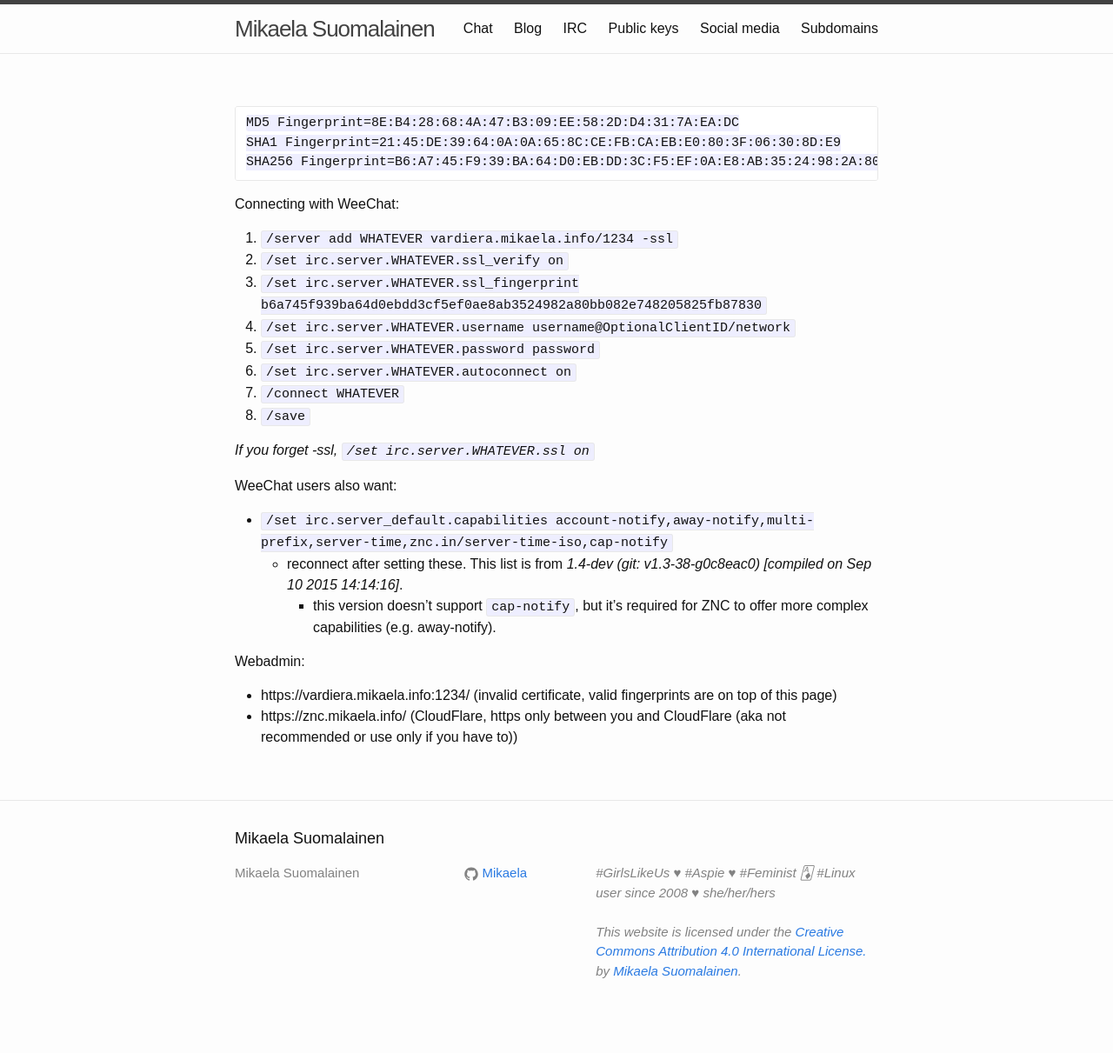
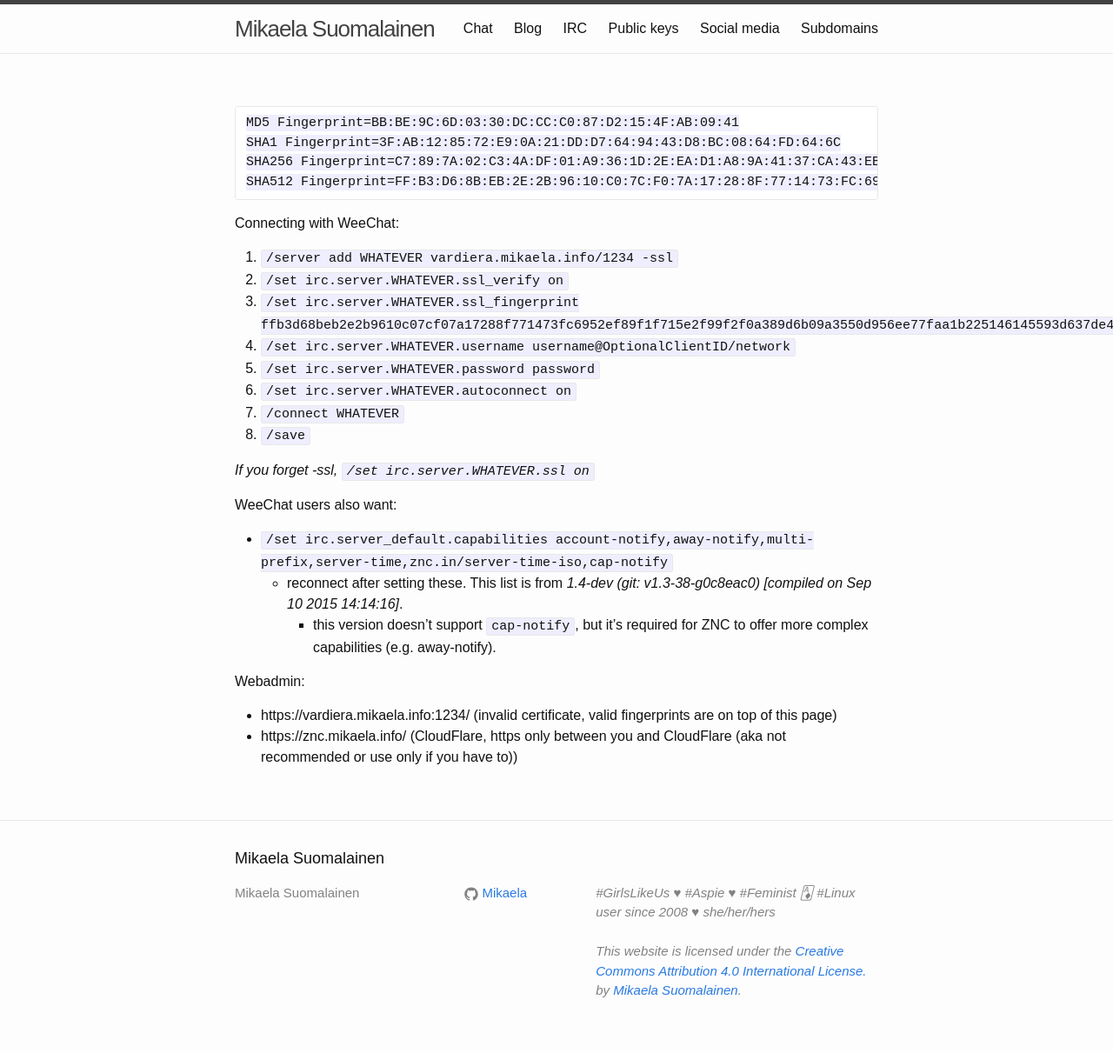
Before and after one commit to Mikaela/mikaela.github.io, a Jekyll site: the page built from pages/irc/znc.markdown, in a window 1280 px wide. Shown: the whole page at 87% size. Built offline with Jekyll 4.4.1, drawn with Linux system fonts in a browser that asks for light colours; Markdown is read by kramdown in place of the engine named in the settings; before the commit the page ends 1188 px from its top, so only the background shows below that.

Commit message:
irc/znc: update fingerprints

````diff
--- a/pages/irc/znc.markdown
+++ b/pages/irc/znc.markdown
@@ -6,16 +6,17 @@
 ---
 
 ```
-MD5 Fingerprint=8E:B4:28:68:4A:47:B3:09:EE:58:2D:D4:31:7A:EA:DC
-SHA1 Fingerprint=21:45:DE:39:64:0A:0A:65:8C:CE:FB:CA:EB:E0:80:3F:06:30:8D:E9
-SHA256 Fingerprint=B6:A7:45:F9:39:BA:64:D0:EB:DD:3C:F5:EF:0A:E8:AB:35:24:98:2A:80:BB:08:2E:74:82:05:82:5F:B8:78:30
+MD5 Fingerprint=BB:BE:9C:6D:03:30:DC:CC:C0:87:D2:15:4F:AB:09:41
+SHA1 Fingerprint=3F:AB:12:85:72:E9:0A:21:DD:D7:64:94:43:D8:BC:08:64:FD:64:6C
+SHA256 Fingerprint=C7:89:7A:02:C3:4A:DF:01:A9:36:1D:2E:EA:D1:A8:9A:41:37:CA:43:EB:F4:60:4D:85:EB:3E:48:35:E3:FC:4B
+SHA512 Fingerprint=FF:B3:D6:8B:EB:2E:2B:96:10:C0:7C:F0:7A:17:28:8F:77:14:73:FC:69:52:EF:89:F1:F7:15:E2:F9:9F:2F:0A:38:9D:6B:09:A3:55:0D:95:6E:E7:7F:AA:1B:22:51:46:14:55:93:D6:37:DE:41:BC:26:3B:D6:E7:A6:0D:F5:DF
 ```
 
 Connecting with WeeChat:
 
 1. `/server add WHATEVER vardiera.mikaela.info/1234 -ssl`
 2. `/set irc.server.WHATEVER.ssl_verify on`
-3. `/set irc.server.WHATEVER.ssl_fingerprint b6a745f939ba64d0ebdd3cf5ef0ae8ab3524982a80bb082e748205825fb87830`
+3. `/set irc.server.WHATEVER.ssl_fingerprint ffb3d68beb2e2b9610c07cf07a17288f771473fc6952ef89f1f715e2f99f2f0a389d6b09a3550d956ee77faa1b225146145593d637de41bc263bd6e7a60df5df`
 4. `/set irc.server.WHATEVER.username username@OptionalClientID/network`
 5. `/set irc.server.WHATEVER.password password`
 6. `/set irc.server.WHATEVER.autoconnect on`
````
